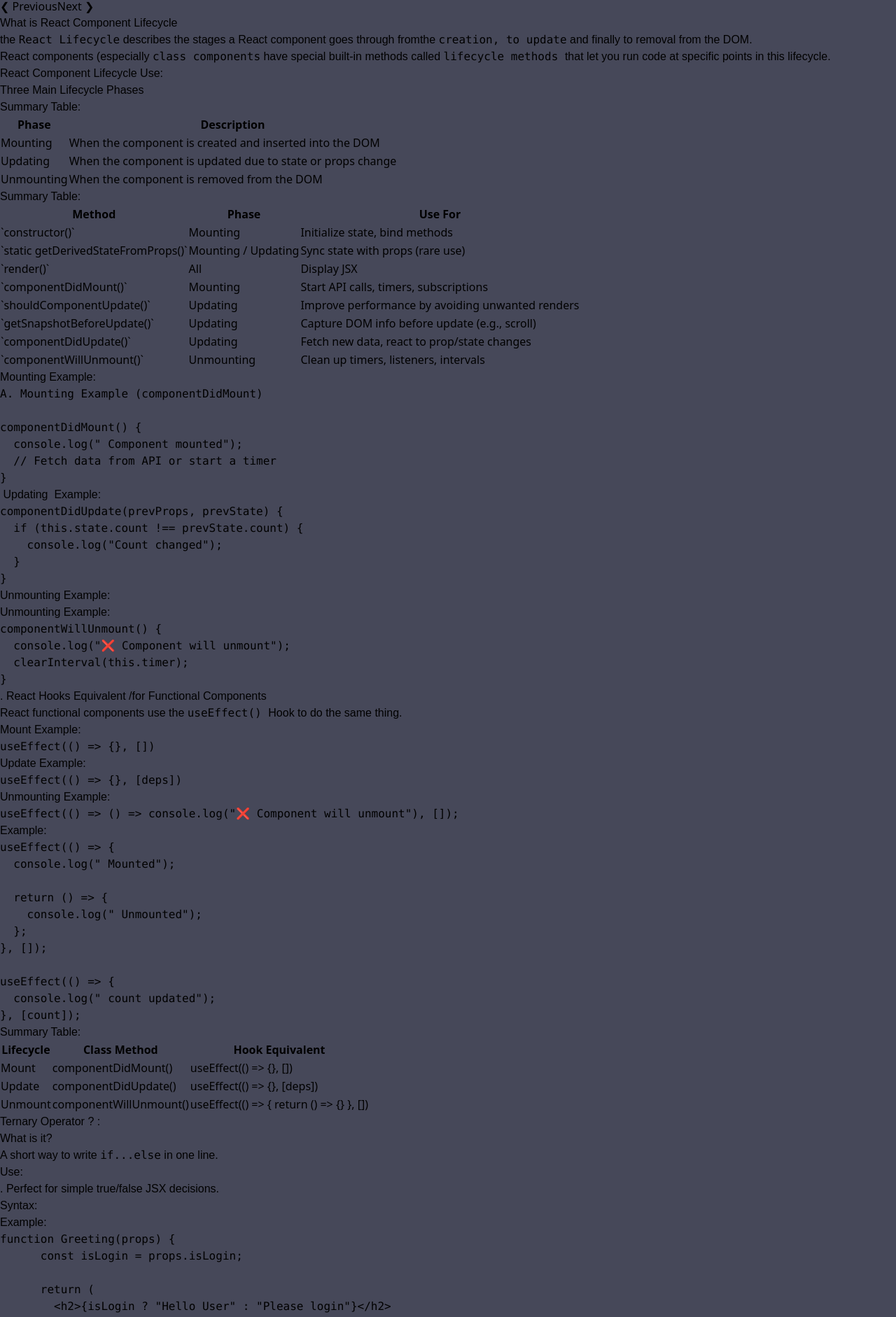
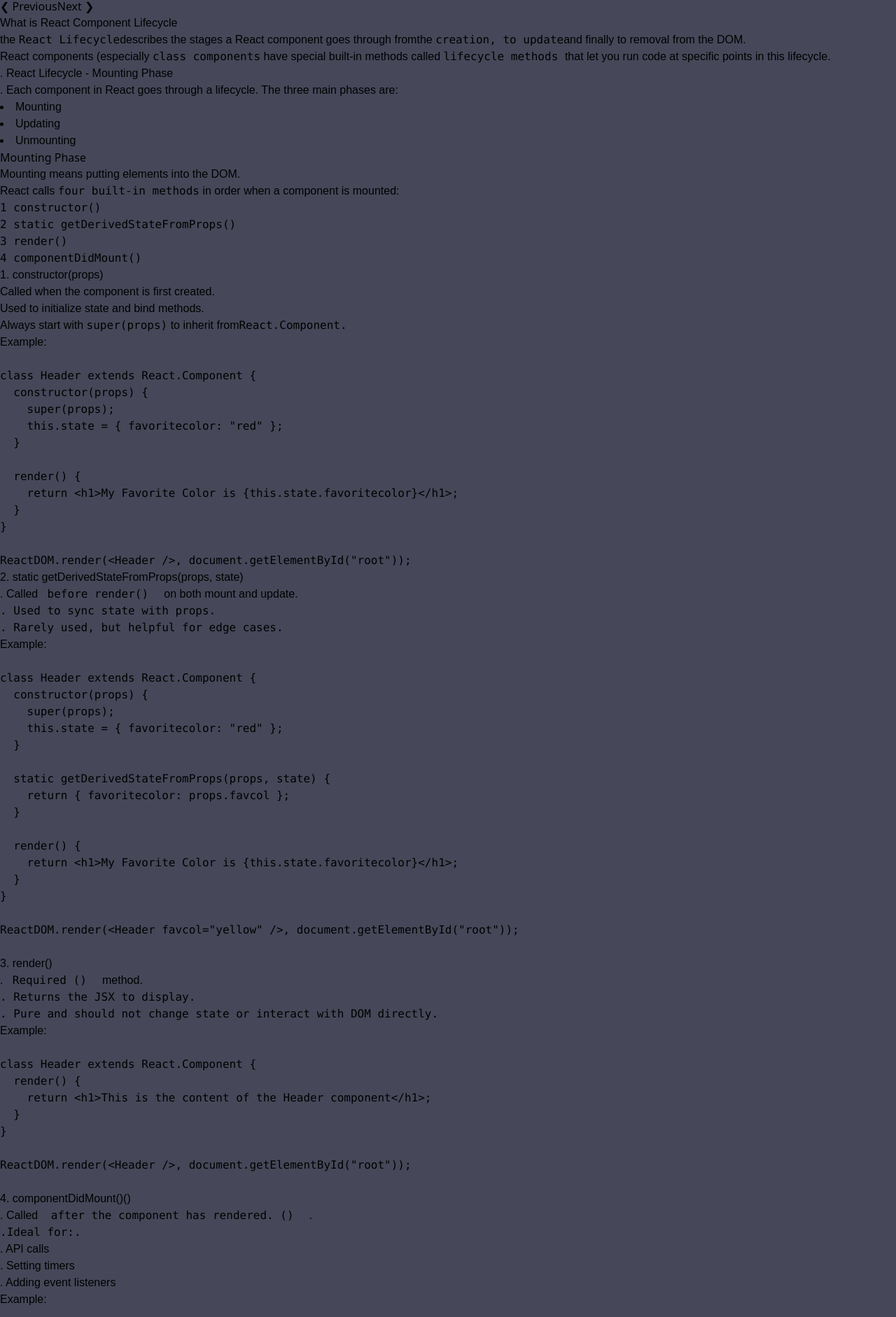
Before and after one commit to YuvrajDighe/Lms, a React app: page /React/ReactClass in a window 1280 px wide. Shown: the part 513-2395 px from the top of the page at 70% size. Built offline with nearby package versions, Linux system fonts and the light colour scheme; the HTML template or start-up script is replaced by a standard one; a web font is replaced by a local one.

Commit message:
i add ui

```diff
--- a/src/subcomponent/ReactClass.jsx
+++ b/src/subcomponent/ReactClass.jsx
@@ -21,17 +21,282 @@ export function ReactClass() {
 
           <p className="mb-4">
               the {" "}
-              <code className="text-red-500">React Lifecycle</code> describes the stages
+              <code className="text-red-500">React Lifecycle</code>
+              describes the stages
               a React component goes through fromthe
               {" "}
-              <code className="text-red-500">creation, to update</code>  and finally to removal from the DOM.
+              <code className="text-red-500">
+                creation, to update</code>
+              and finally to removal from the DOM.
             </p>
+
+
             <p className="mb-4">
               React components (especially {" "}
-              <code className="text-red-500">class components</code> have special built-in methods called
+              <code className="text-red-500">class components
+                </code> have special built-in methods called
               {" "}
-              <code className="text-red-500">lifecycle methods </code>  that let you run code at specific points in this lifecycle.
+              <code className="text-red-500">
+                lifecycle methods </code>  that let you run code
+                 at specific points in this lifecycle.
             </p>
+<h2 className="text-2xl font-bold mb-4"> . React Lifecycle - Mounting Phase</h2>
+
+<p className="text-2xl font-bold mb-4"> . Each component in React goes through a lifecycle.
+  The three main phases are:</p>
+
+  <p>
+<li>Mounting</li>
+<li>Updating</li>
+<li>Unmounting</li>
+  </p>
+
+<h3 className="text-2xl font-bold mb-4">Mounting Phase</h3>
+
+
+<p>Mounting means putting elements into the DOM.</p>
+
+
+
+<p className="mb-4 ">
+              React calls  {" "}
+              <code className="text-red-500">four built-in methods
+                </code> in order when a component is mounted:</p>
+
+                <div>
+<pre className="text-sm text-white bg-black p-4 mt-6 rounded-md font-mono overflow-x-auto">
+
+{'1 constructor()'}
+</pre>
+</div>
+<div>
+<pre className="text-sm text-white bg-black p-4 mt-6 rounded-md font-mono overflow-x-auto">
+
+{'2 static getDerivedStateFromProps()'}
+</pre>
+</div>
+<div>
+<pre className="text-sm text-white bg-black p-4 mt-6 rounded-md font-mono overflow-x-auto">
+
+{'3 render()'}
+</pre>
+</div>
+<div>
+<pre className="text-sm text-white bg-black p-4 mt-6 rounded-md font-mono overflow-x-auto">
+
+{'4 componentDidMount()'}
+</pre>
+</div>
+        <h1 className="text-2xl font-bold mb-4 mt-5">1. constructor(props)</h1>
+
+        <p>Called when the component is first created.</p>
+        <p>Used to initialize state and bind methods.</p>
+        <p className="mb-4 ">
+              Always start with  {" "}
+              <code className="text-red-500">super(props)
+                </code>   {" "}to inherit from
+              <code className="text-red-500">React.Component.
+                </code> </p>
+
+          <div>
+<pre className="text-sm text-white bg-black p-4 mt-6 rounded-md font-mono overflow-x-auto">
+  <h1 className="text-2xl font-bold mb-4">Example:</h1>
+{`
+class Header extends React.Component {
+  constructor(props) {
+    super(props);
+    this.state = { favoritecolor: "red" };
+  }
+
+  render() {
+    return <h1>My Favorite Color is {this.state.favoritecolor}</h1>;
+  }
+}
+
+ReactDOM.render(<Header />, document.getElementById("root"));
+`}
+</pre>
+</div>
+
+<h1 className="text-2xl font-bold mb-4 mt-5">2. static getDerivedStateFromProps(props, state)</h1>
+
+<div>
+<pre className="text-sm text-white bg-black p-4 mt-6 rounded-md font-mono overflow-x-auto">
+
+ <p className="mb-4 ">
+              . Called  {" "}
+              <code className="text-red-500">before render()
+                </code>   {" "} on both mount and update.
+              </p>
+</pre>
+</div>
+<div>
+<pre className="text-sm text-white bg-black p-4 mt-6 rounded-md font-mono overflow-x-auto">
+
+{'. Used to sync state with props.'}
+</pre>
+</div>
+<div>
+<pre className="text-sm text-white bg-black p-4 mt-6 rounded-md font-mono overflow-x-auto">
+
+{'. Rarely used, but helpful for edge cases.'}
+</pre>
+</div>
+
+<div>
+<pre className="text-sm text-white bg-black p-4 mt-6 rounded-md font-mono overflow-x-auto">
+  <h1 className="text-2xl font-bold mb-4">Example:</h1>
+{`
+class Header extends React.Component {
+  constructor(props) {
+    super(props);
+    this.state = { favoritecolor: "red" };
+  }
+
+  static getDerivedStateFromProps(props, state) {
+    return { favoritecolor: props.favcol };
+  }
+
+  render() {
+    return <h1>My Favorite Color is {this.state.favoritecolor}</h1>;
+  }
+}
+
+ReactDOM.render(<Header favcol="yellow" />, document.getElementById("root"));
+
+`}
+</pre>
+</div>
+
+
+
+<h1 className="text-2xl font-bold mb-4 mt-5">3. render()</h1>
+
+<div>
+<pre className="text-sm text-white bg-black p-4 mt-6 rounded-md font-mono overflow-x-auto">
+
+ <p className="mb-4 ">
+              .  {" "}
+              <code className="text-red-500">Required ()
+                </code>   {" "} method.
+              </p>
+</pre>
+</div>
+<div>
+<pre className="text-sm text-white bg-black p-4 mt-6 rounded-md font-mono overflow-x-auto">
+
+{'. Returns the JSX to display.'}
+</pre>
+</div>
+<div>
+<pre className="text-sm text-white bg-black p-4 mt-6 rounded-md font-mono overflow-x-auto">
+
+{'. Pure and should not change state or interact with DOM directly.'}
+</pre>
+</div>
+
+<div>
+<pre className="text-sm text-white bg-black p-4 mt-6 rounded-md font-mono overflow-x-auto">
+  <h1 className="text-2xl font-bold mb-4">Example:</h1>
+{`
+class Header extends React.Component {
+  render() {
+    return <h1>This is the content of the Header component</h1>;
+  }
+}
+
+ReactDOM.render(<Header />, document.getElementById("root"));
+
+`}
+</pre>
+</div>
+
+
+
+<h1 className="text-2xl font-bold mb-4 mt-5">4. componentDidMount()()</h1>
+
+<div>
+<pre className="text-sm text-white bg-black p-4 mt-6 rounded-md font-mono overflow-x-auto">
+
+ <p className="mb-4 ">
+              . Called {" "}
+              <code className="text-red-500"> after the component has rendered. ()
+                </code>   {" "} .
+              </p>
+</pre>
+</div>
+<div>
+<pre className="text-sm text-white bg-black p-4 mt-6 rounded-md font-mono overflow-x-auto">
+
+{'.Ideal for:.'}
+</pre>
+</div>
+<p className="mt-5">
+<h2 >. API calls</h2>
+<h2>. Setting timers</h2>
+<h2>. Adding event listeners</h2>
+</p>
+<div>
+<pre className="text-sm text-white bg-black p-4 mt-6 rounded-md font-mono overflow-x-auto">
+  <h1 className="text-2xl font-bold mb-4">Example:</h1>
+{`
+class Header extends React.Component {
+  constructor(props) {
+    super(props);
+    this.state = { favoritecolor: "red" };
+  }
+
+  componentDidMount() {
+    setTimeout(() => {
+      this.setState({ favoritecolor: "yellow" });
+    }, 1000);
+  }
+
+  render() {
+    return <h1>My Favorite Color is {this.state.favoritecolor}</h1>;
+  }
+}
+
+ReactDOM.render(<Header />, document.getElementById("root"));
+
+`}
+</pre>
+</div>
+
+<div className="rounded-xl mt-8">
+      <h1 className="text-2xl font-bold text-white mb-4">Summary Table:</h1>
+      <div className="overflow-x-auto">
+        <table className="w-full text-sm text-left text-gray-200 border border-gray-300">
+          <thead className="bg-green-600 text-white">
+            <tr>
+              <th className="px-3 py-2 border border-gray-300">Method	</th>
+              <th className="px-3 py-2 border border-gray-300">	When It Runs	</th>
+              <th className="px-3 py-2 border border-gray-300">	Purpose	</th>
+
+
+            </tr>
+          </thead>
+          <tbody>
+            {[
+              ["constructor()", "	First (on component init)	","Set initial state, bind methods	", ],
+              ["getDerivedStateFromProps()", "	Before every render (mount/update)	","Sync state with props	 ", ],
+              ["render()", "	Every time UI updates		","Return JSX/HTML", ],
+             ["componentDidMount()", "		After first render (mount only)		","DOM interaction, API calls, timers", ],
+
+            ].map((row, index) => (
+              <tr key={index} className={index % 2 === 0 ? "bg-gray-700 hover:bg-gray-600" : "bg-gray-800 hover:bg-gray-700"}>
+                {row.map((cell, idx) => (
+                  <td key={idx} className="px-3 py-2 border border-gray-300">
+                    {cell}
+                  </td>
+                ))}
+              </tr>
+            ))}
+          </tbody>
+        </table>
+      </div>
+    </div>
+
 
           <h2 className="text-2xl font-bold mb-4"> React Component Lifecycle Use:</h2>
 
@@ -46,6 +311,7 @@ export function ReactClass() {
             <tr>
               <th className="px-3 py-2 border border-gray-300">Phase	</th>
               <th className="px-3 py-2 border border-gray-300">	Description	</th>
+
 
             </tr>
           </thead>
@@ -189,7 +455,7 @@ useEffect(() => {
 </div>
 
 <div className="rounded-xl mt-8">
-      <h1 className="text-2xl font-bold text-white mb-4">Summary Table:</h1>
+      <h1 className="text-2xl font-bold text-white mb-4"> Table:</h1>
       <div className="overflow-x-auto">
         <table className="w-full text-sm text-left text-gray-200 border border-gray-300">
           <thead className="bg-green-600 text-white">
@@ -230,48 +496,8 @@ useEffect(() => {
 
     </div>
 
-     <div >
-                  <h2 className="text-2xl font-bold mb-4">Ternary Operator ? :</h2>
-            </div>
-           < p className="mb-4">What is it?</p>
 
-      <p className="mb-4">
-              A short way to write{" "}
-              <code className="text-red-500">if...else</code> in one line.
-            </p>
-            <h2 className="text-2xl font-bold mb-4">Use:</h2>
-    <p className="mb-4">
-
-            . Perfect for simple true/false JSX decisions.
-          </p>
-          <p className='mb-4'>Syntax:</p>
-
-
-
-          <pre className="text-sm text-white bg-black p-4 rounded-md font-mono overflow-x-auto">
-            <h2 className="text-2xl font-bold mb-4">Example:</h2>
-    {`function Greeting(props) {
-      const isLogin = props.isLogin;
-
-      return (
-        <h2>{isLogin ? "Hello User" : "Please login"}</h2>
-      );
-    }`}
-    </pre>
-
-
-
-
-
-
-
-
-
-
-
-
-
-        </div>
+   </div>
 
 
 
```
